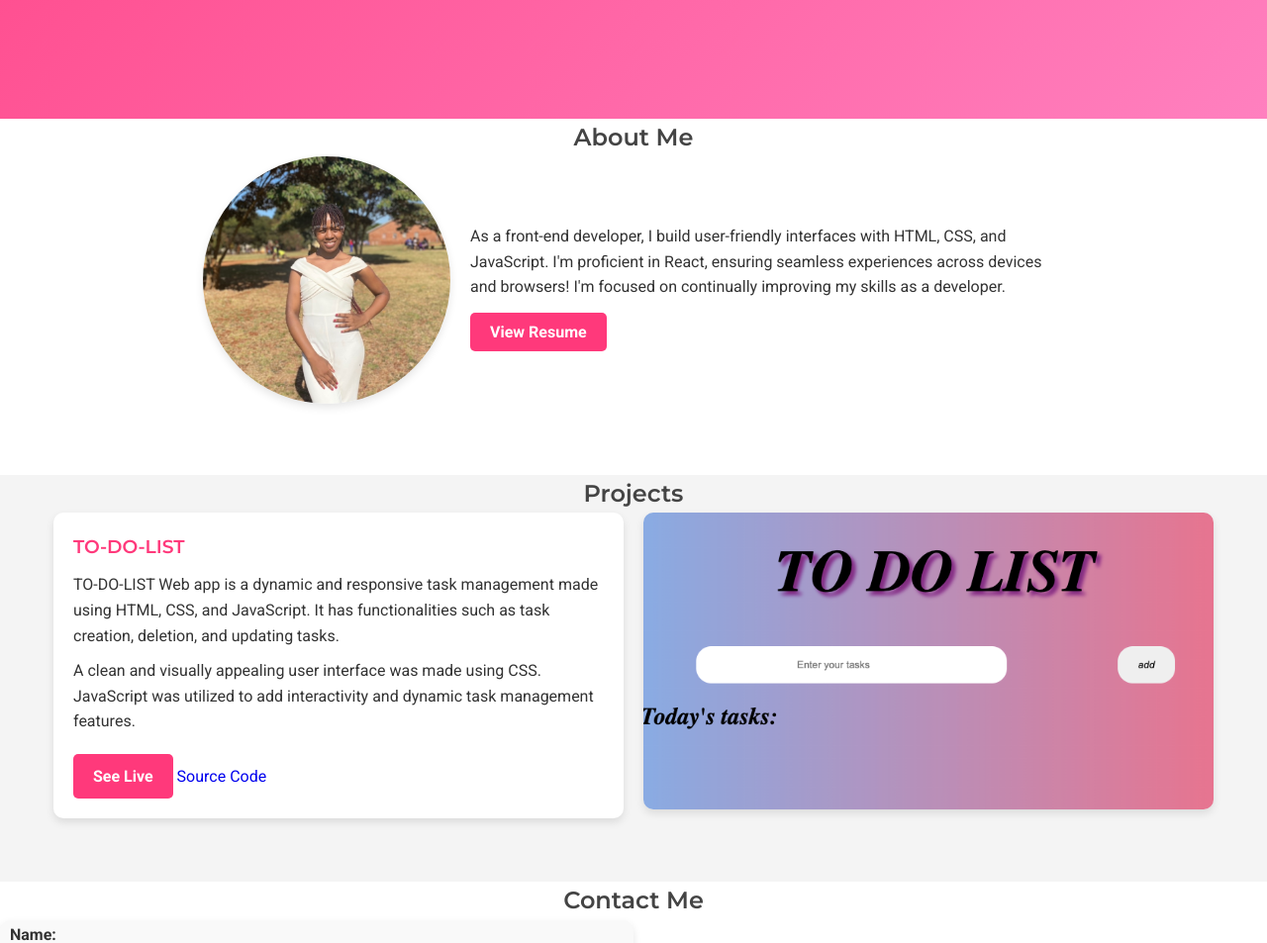
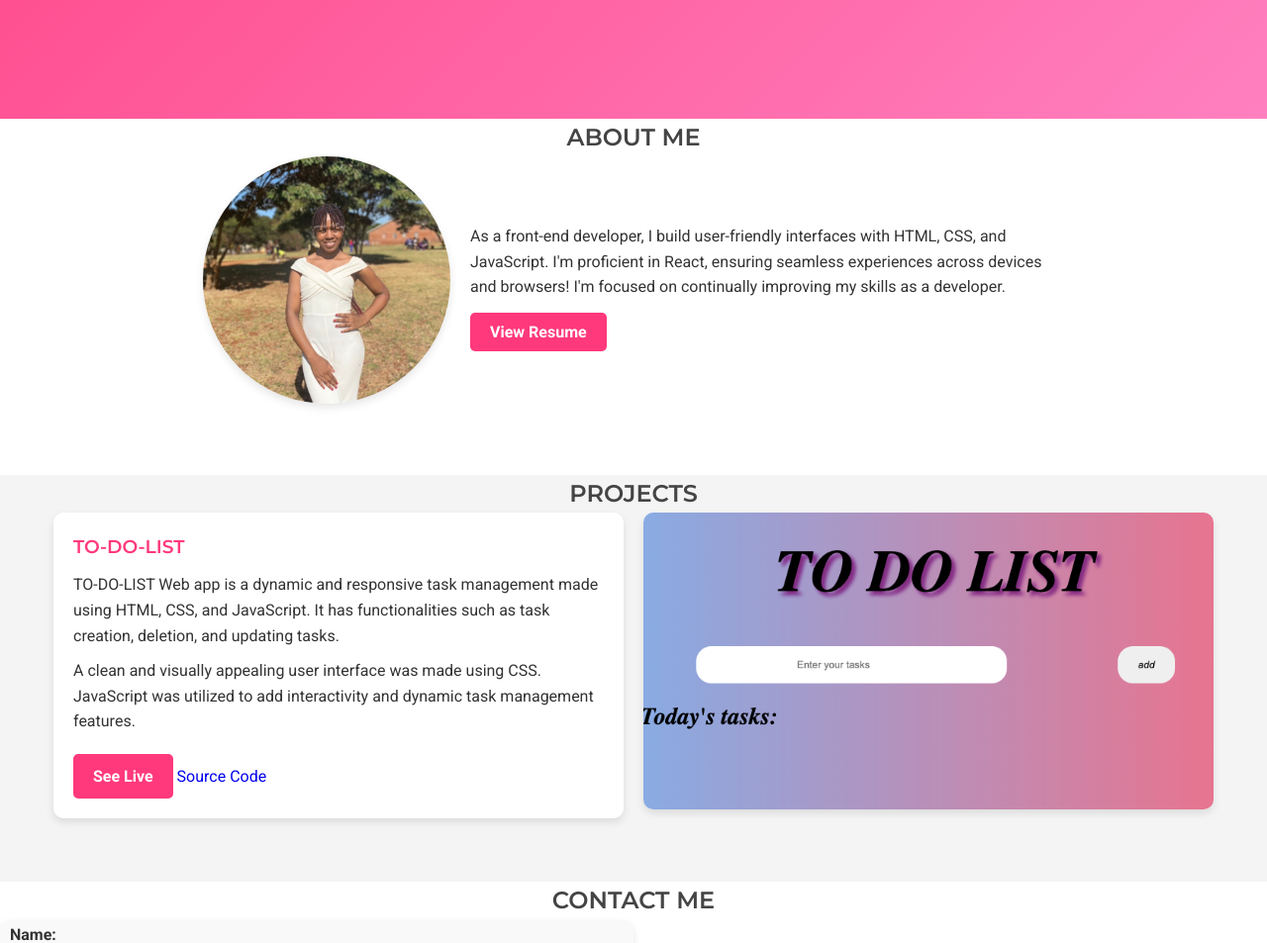
Before and after one commit to misscidella/cidellapersonalweb, a plain HTML site: page index.html in a window 1280 px wide. Shown: the part 680-1633 px from the top of the page at 99% size. Drawn offline with Linux system fonts and the light colour scheme.

Commit message:
new changes

```diff
--- a/index.html
+++ b/index.html
@@ -32,7 +32,7 @@
     </section>
 
     <section id="about-section" class="section">
-        <h1 class="align-center">About Me</h1>
+        <h1 class="align-center">ABOUT ME</h1>
         <div class="about-container">
             <div class="image">
                 <img src="assets/image1.jpg" alt="Cidella's photo">
@@ -47,7 +47,7 @@
     </section>
 
     <section id="projects-section" class="section">
-        <h2 class="align-center">Projects</h2>
+        <h2 class="align-center">PROJECTS</h2>
         <div class="projects-container">
             <div class="projects-box">
                 <h3>TO-DO-LIST</h3>
@@ -63,7 +63,7 @@
     </section>
 
     <section id="contact-section" class="section">
-        <h2 class="align-center">Contact Me</h2>
+        <h2 class="align-center">CONTACT ME</h2>
         <div class="contact-container">
             <div class="email-container">
                 <form action="mailto:cidellachidziva@gmail.com" method="post" enctype="text/plain">
```
